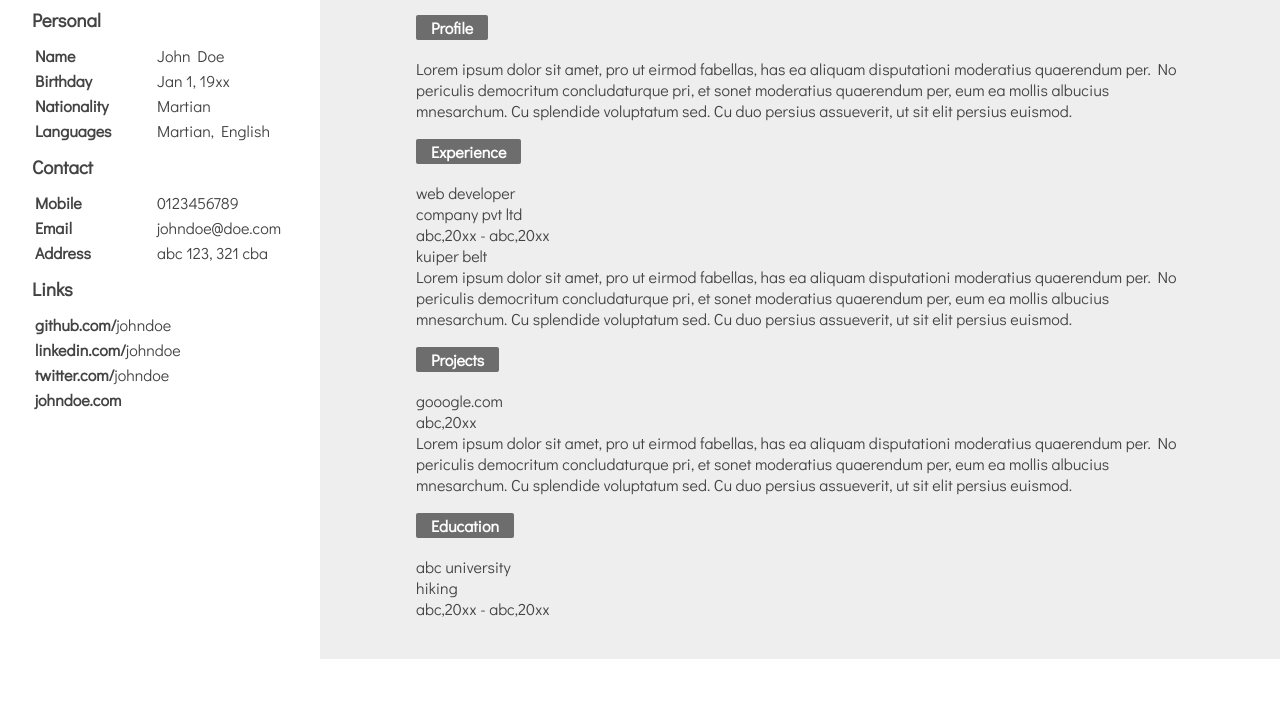
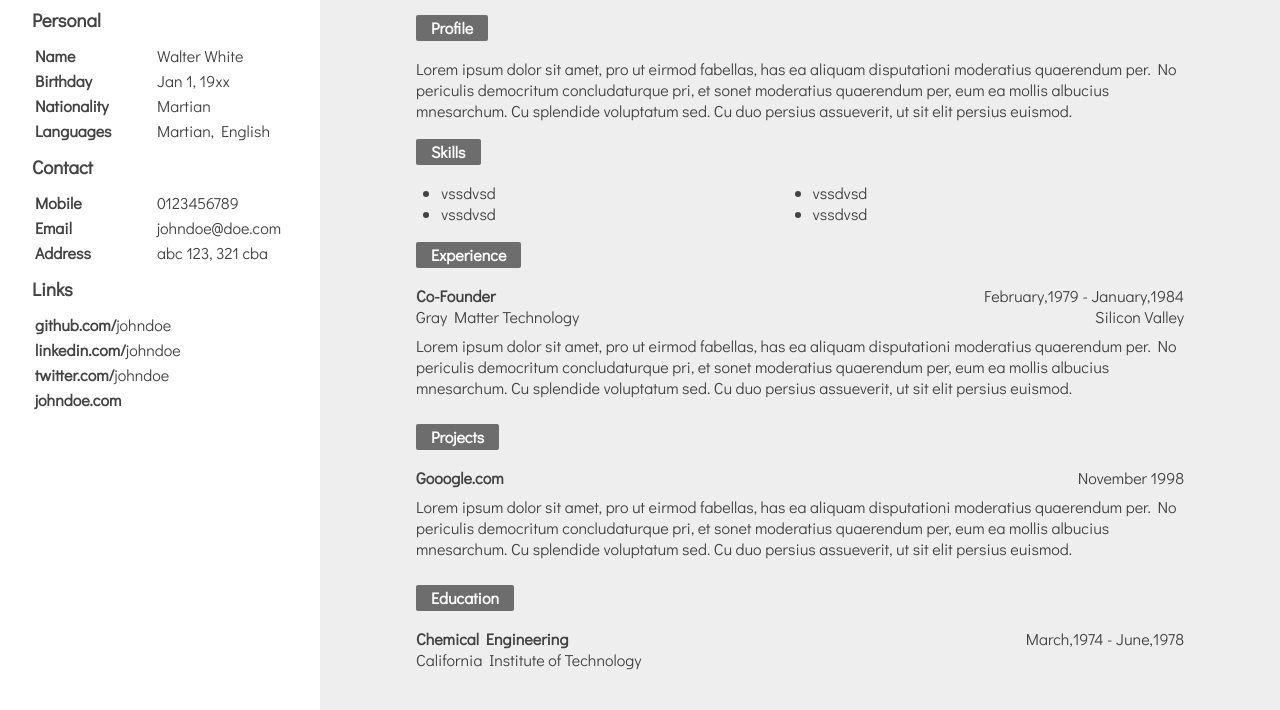
Before and after one commit to manas94gupta/Online-Resume-Builder, a plain HTML site: page index.html in a window 1280 px wide. Shown: the part 207-917 px from the top of the page. Before the commit the page ends 866 px from the top, so only its background shows below. Drawn offline with Linux system fonts and the light colour scheme.

Commit message:
Add skills to html and its styling and also other styles

```diff
--- a/css/styles.css
+++ b/css/styles.css
@@ -134,12 +134,40 @@ main {
     border-radius: 2px;
     color: #ffffff;
     background-color: #6d6d6d;
-    padding: 2px 15px;
+    padding: 2px 15px 3px 15px;
 }
 
 .profile-entry,
+.skill-entry,
 .work-entry,
 .project-entry,
 .education-entry {
     margin: 20px 0;
 }
+
+.job-title,
+.project-title,
+.degree {
+    font-weight: bold;
+}
+
+.date,
+.location {
+    float: right;
+}
+
+.description {
+    padding: 8px 0;
+}
+
+ul {
+    margin-left: 25px;
+}
+
+li {
+    width: 50%;
+    padding-right: 40px;
+    overflow-wrap: break-word;
+}
+
+/*****************************************/
--- a/index.html
+++ b/index.html
@@ -16,7 +16,7 @@
             <div class="name-role">
                 <div class="vertical-align">
                     <hr>
-                    <h1 class="name">John Doe</h1>
+                    <h1 class="name">Walter White</h1>
                     <h5 class="role">Web Developer</h5>
                     <hr>
                 </div>
@@ -30,7 +30,7 @@
                          <table>
                              <tr>
                                  <th>Name</th>
-                                 <td>John Doe</td>
+                                 <td>Walter White</td>
                              </tr>
                              <tr>
                                  <th>Birthday</th>
@@ -97,15 +97,25 @@
                                 assueverit, ut sit elit persius euismod.
                             </p>
                         </div>
+                    <div class="skills">
+                        <span class="heading">Skills</span>
+                        <div class="skill-entry">
+                            <ul class="flex-box">
+                                <li>vssdvsd</li>
+                                <li>vssdvsd</li>
+                                <li>vssdvsd</li>
+                                <li>vssdvsd</li>
+                            </ul>
+                        </div>
                     </div>
                     <div class="workex">
                         <span class="heading">Experience</span>
                         <div class="work-entry">
-                            <div class="job-title">web developer</div>
-                            <div class="company">company pvt ltd</div>
-                            <div class="date">abc,20xx - abc,20xx</div>
-                            <div class="location">kuiper belt</div>
-                            <p>
+                            <div class="date">February,1979 - January,1984</div>
+                            <div class="job-title">Co-Founder</div>
+                            <div class="location">Silicon Valley</div>
+                            <div class="company">Gray Matter Technology</div>
+                            <p class="description">
                                 Lorem ipsum dolor sit amet, pro ut eirmod fabellas,
                                 has ea aliquam disputationi moderatius quaerendum per.
                                 No periculis democritum concludaturque pri, et sonet
@@ -119,9 +129,9 @@
                     <div class="projects">
                         <span class="heading">Projects</span>
                         <div class="project-entry">
-                            <div class="project-title">gooogle.com</div>
-                            <div class="date">abc,20xx</div>
-                            <p>
+                            <div class="date">November 1998</div>
+                            <div class="project-title">Gooogle.com</div>
+                            <p class="description">
                                 Lorem ipsum dolor sit amet, pro ut eirmod fabellas,
                                 has ea aliquam disputationi moderatius quaerendum per.
                                 No periculis democritum concludaturque pri, et sonet
@@ -135,9 +145,9 @@
                     <div class="education">
                         <span class="heading">Education</span>
                         <div class="education-entry">
-                            <div class="college">abc university</div>
-                            <div class="degree">hiking</div>
-                            <div class="date">abc,20xx - abc,20xx</div>
+                            <div class="date">March,1974 - June,1978</div>
+                            <div class="degree">Chemical Engineering</div>
+                            <div class="college">California Institute of Technology</div>
                         </div>
                     </div>
                 </div>
```
